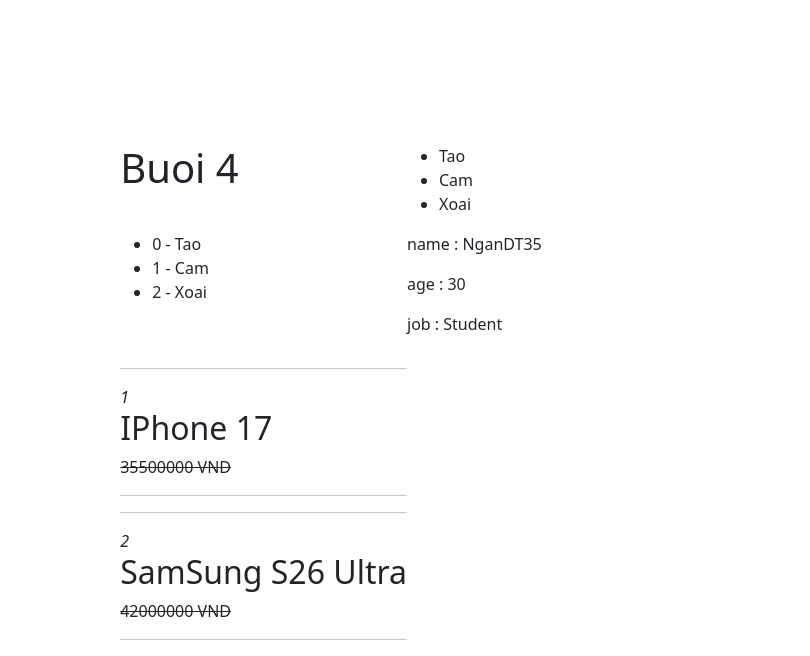
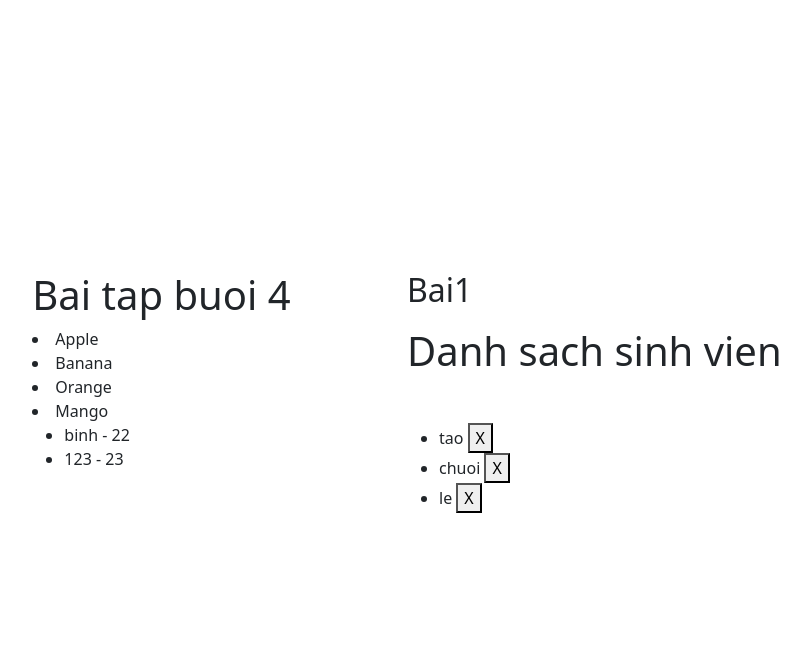
Before and after one commit to ngandt184163/summer25-sd20303, a Vue app in the folder Vuejs/ca5/front-end-framework/: page / in a window 1280 px wide. Shown: the top 656 px of the page, without its empty margins (233-1043 px from the left). Built offline with nearby package versions, Linux system fonts and the light colour scheme.

Commit message:
vue ca 6 buoi 4

```diff
--- /dev/null
+++ b/Vuejs/ca5/front-end-framework/src/baihoc/baitapbuoi4_App.vue
@@ -0,0 +1,40 @@
+<script setup>
+import { ref, reactive } from "vue";
+const danhsachsv = reactive([
+  {
+    name: "binh",
+    ago: "22",
+  },
+  {
+    name: "123",
+    ago: "23",
+  },
+]);
+const fruits = reactive(["Apple", "Banana", "Orange", "Mango"]);
+const fruits1 = reactive(["tao", "chuoi", "le"]);
+
+function removeItem(index) {
+  fruits1.splice(index, 1);
+}
+</script>
+<template>
+  <h1>Bai tap buoi 4</h1>
+  <h2>Bai1</h2>
+  <div class="fruits">
+    <li v-for="item in fruits">
+      {{ item }}
+    </li>
+  </div>
+  <!-- PH33814 Ph44522 PH34985 -->
+
+  <h1>Danh sach sinh vien</h1>
+  <ul class="danhsachsv">
+    <li v-for="item in danhsachsv">{{ item.name }} - {{ item.ago }}</li>
+  </ul>
+  <ul>
+    <li v-for="(item, index) in fruits1" :key="index">
+      {{ item }}
+      <button @click="removeItem(index)">X</button>
+    </li>
+  </ul>
+</template>
--- a/Vuejs/ca5/front-end-framework/src/main.js
+++ b/Vuejs/ca5/front-end-framework/src/main.js
@@ -5,7 +5,8 @@
 // import App from "./baihoc/buoi2_App.vue";
 // import App from "./baihoc/buoi3_App.vue";
 // import App from "./baihoc/template.vue";
-import App from "./baihoc/buoi4_App.vue";
+// import App from "./baihoc/buoi4_App.vue";
+import App from "./baihoc/baitapbuoi4_App.vue";
 
 import router from "./router";
 
```
Also changed, not shown: 2 other files (tests, documents, lock files or other folders).
